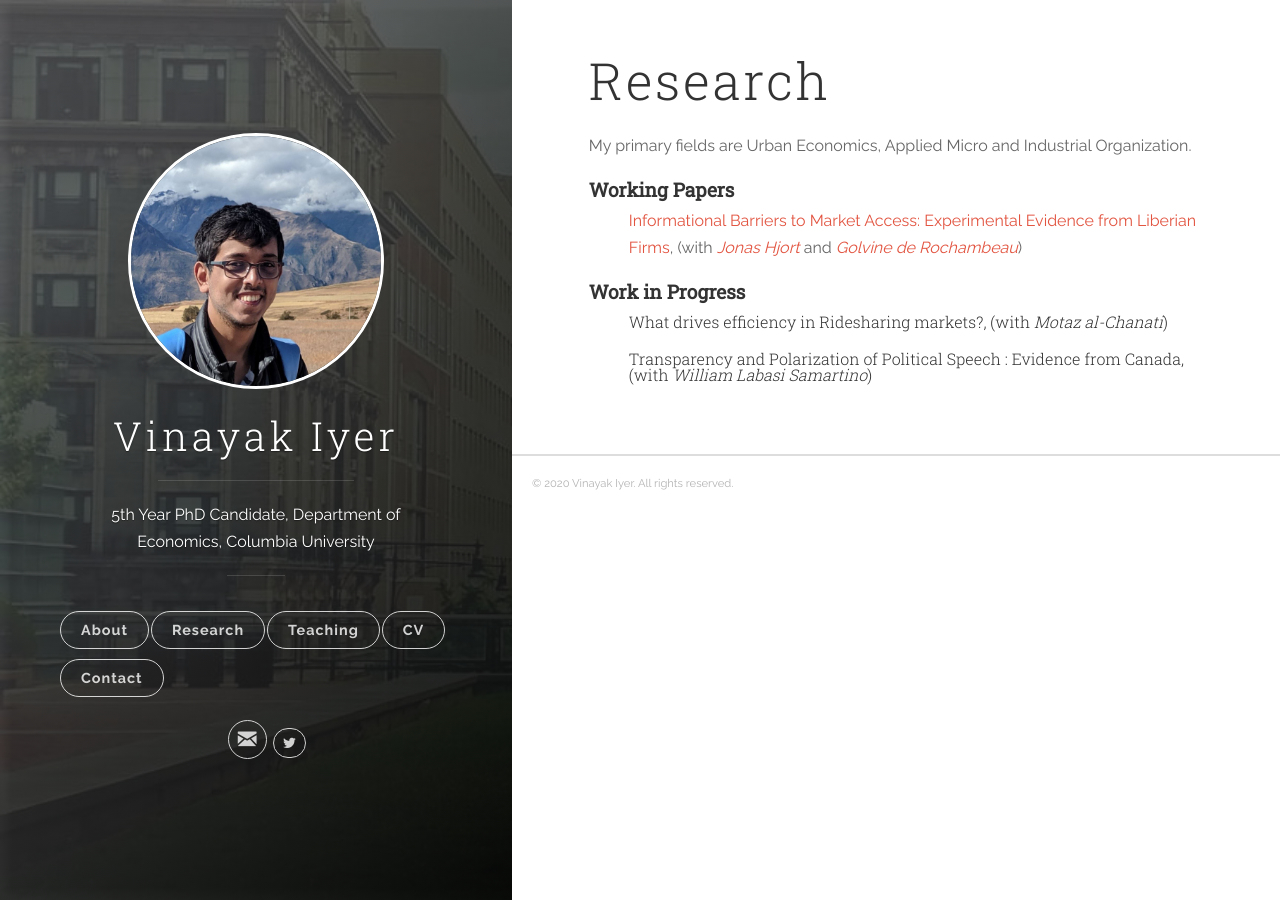
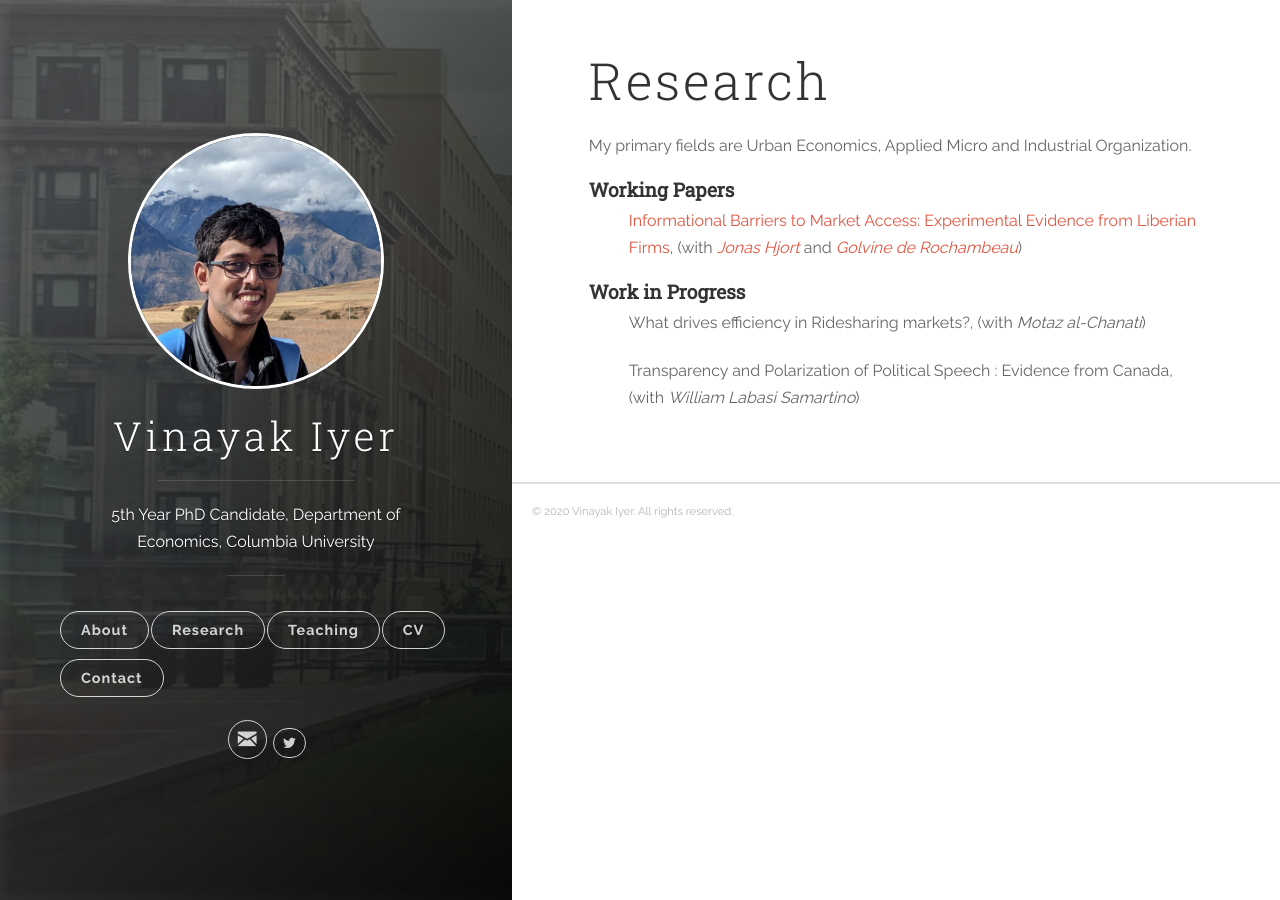
Before and after one commit to vinayakiyer/vinayakiyer.github.io, a Jekyll site: the page built from _posts/2018-06-13-research.markdown, in a window 1280 px wide. Built offline with Jekyll 4.4.1, drawn with Linux system fonts in a browser that asks for light colours.

Commit message:
Update 2018-06-13-research.markdown

```diff
--- a/_posts/2018-06-13-research.markdown
+++ b/_posts/2018-06-13-research.markdown
@@ -33,9 +33,9 @@ ICT dampens traditional information frictions, but not marketing barriers.</font
 
 <h4 id="work-in-progress"><strong>Work in Progress</strong></h4>
 <ul>
-  <h5><b>What drives efficiency in Ridesharing markets?</b>, (with <em>Motaz al-Chanati</em>)</h5>
+  <p><b><font size="3">What drives efficiency in Ridesharing markets?, (with <em>Motaz al-Chanati</em>)</font></b></p>
 </ul>
 
 <ul>
-  <h5><b>Transparency and Polarization of Political Speech : Evidence from Canada</b>, (with <em>William Labasi Samartino</em>)</h5>
+  <p><b><font size="3">Transparency and Polarization of Political Speech : Evidence from Canada, (with <em>William Labasi Samartino</em>)</font></b></p>
 </ul>
```
